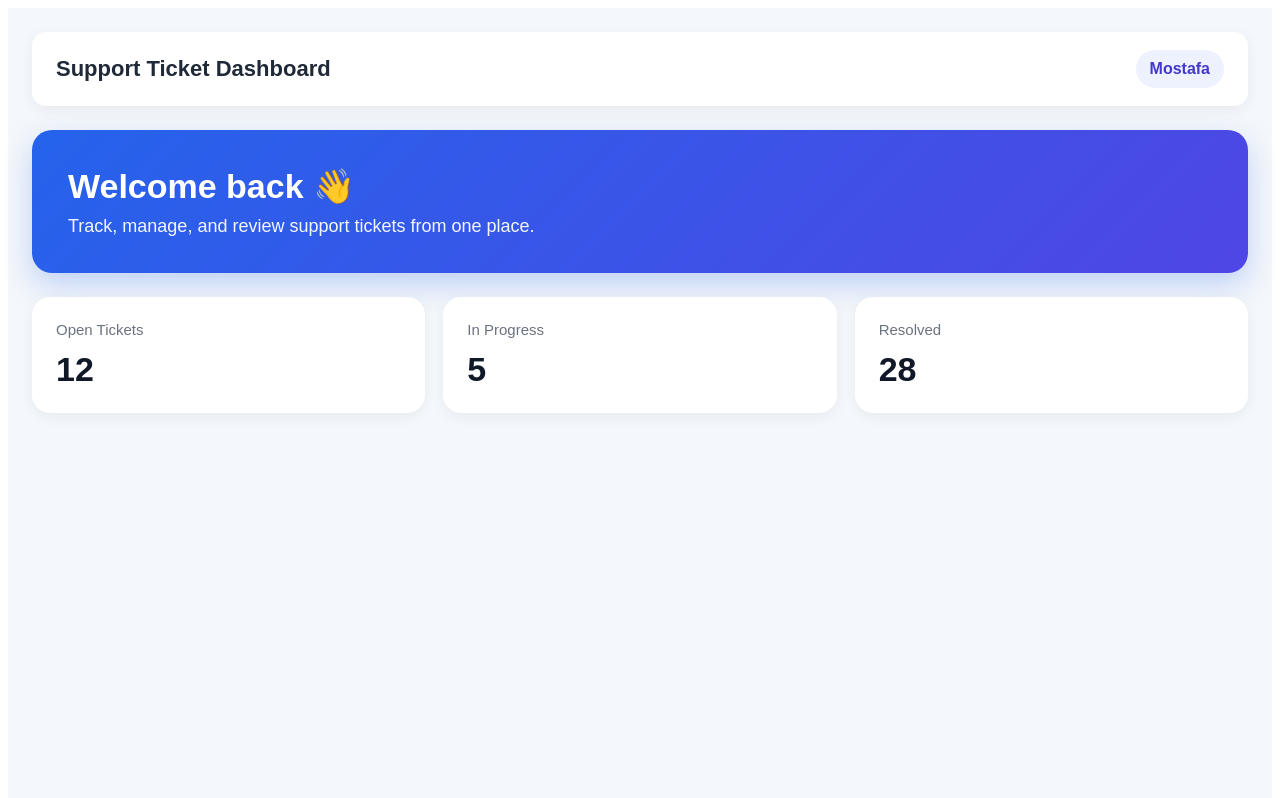
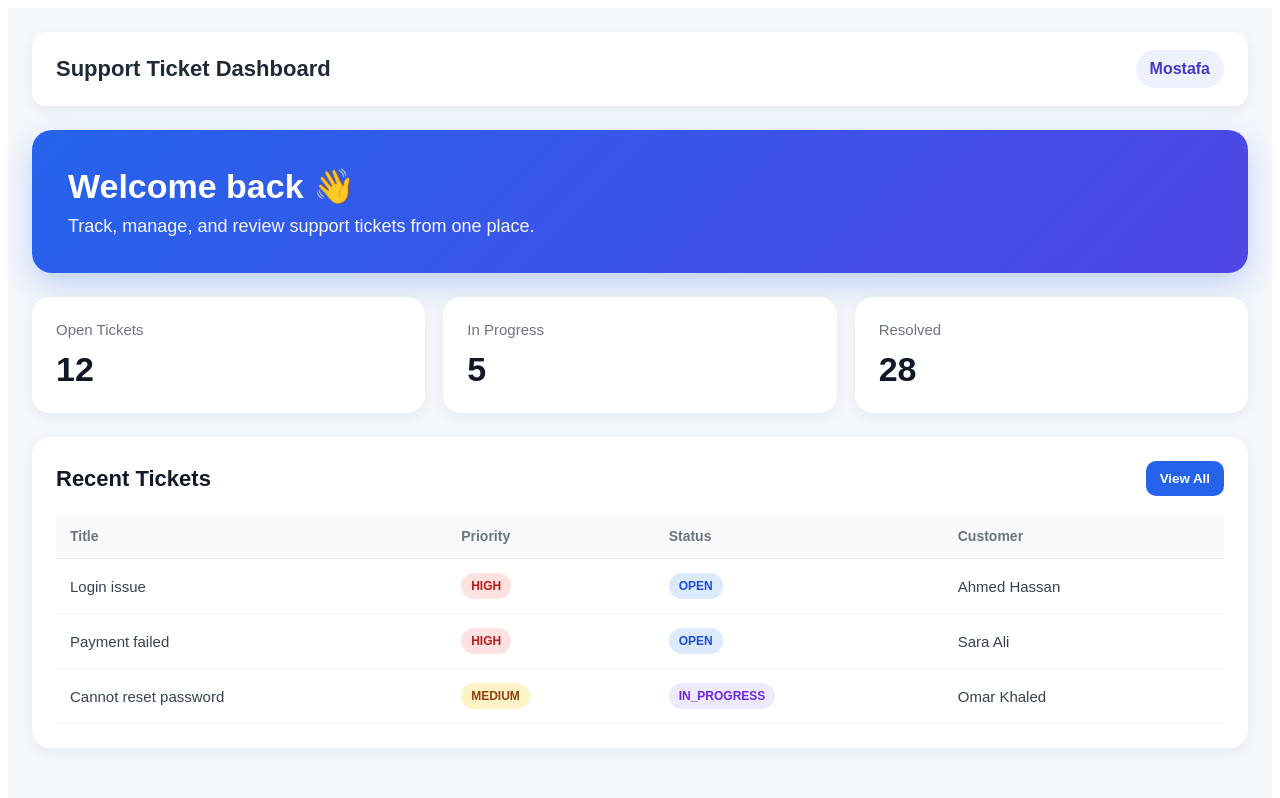
Before and after one commit to mostafa2742002/support-ticket-dashboard, an Angular app: page / in a window 1280 px wide. Shown: the top 798 px of the page. Built offline with nearby package versions, Linux system fonts and the light colour scheme.

Commit message:
Add recent tickets section with dynamic data and styling

```diff
--- a/src/app/app.css
+++ b/src/app/app.css
@@ -74,3 +74,94 @@
   color: #111827;
   font-size: 34px;
 }
+
+.table-card {
+  margin-top: 24px;
+  background: white;
+  border-radius: 18px;
+  padding: 24px;
+  box-shadow: 0 4px 14px rgba(0, 0, 0, 0.06);
+}
+
+.table-header {
+  display: flex;
+  justify-content: space-between;
+  align-items: center;
+  margin-bottom: 18px;
+}
+
+.table-header h2 {
+  margin: 0;
+  color: #111827;
+  font-size: 22px;
+}
+
+.table-header button {
+  border: none;
+  background: #2563eb;
+  color: white;
+  padding: 10px 14px;
+  border-radius: 10px;
+  font-weight: 600;
+  cursor: pointer;
+}
+
+.table-header button:hover {
+  background: #1d4ed8;
+}
+
+table {
+  width: 100%;
+  border-collapse: collapse;
+}
+
+thead {
+  background: #f9fafb;
+}
+
+th {
+  text-align: left;
+  color: #6b7280;
+  font-size: 14px;
+  padding: 14px;
+  border-bottom: 1px solid #e5e7eb;
+}
+
+td {
+  padding: 14px;
+  border-bottom: 1px solid #f3f4f6;
+  color: #374151;
+  font-size: 15px;
+}
+
+tbody tr:hover {
+  background: #f9fafb;
+}
+
+.badge {
+  display: inline-block;
+  padding: 6px 10px;
+  border-radius: 999px;
+  font-size: 12px;
+  font-weight: 700;
+}
+
+.badge-high {
+  background: #fee2e2;
+  color: #b91c1c;
+}
+
+.badge-medium {
+  background: #fef3c7;
+  color: #92400e;
+}
+
+.badge-open {
+  background: #dbeafe;
+  color: #1d4ed8;
+}
+
+.badge-progress {
+  background: #ede9fe;
+  color: #6d28d9;
+}
--- a/src/app/app.html
+++ b/src/app/app.html
@@ -17,4 +17,50 @@
       </div>
     }
   </section>
+
+  <section class="table-card">
+    <div class="table-header">
+      <h2>Recent Tickets</h2>
+      <button>View All</button>
+    </div>
+
+    <table>
+      <thead>
+        <tr>
+          <th>Title</th>
+          <th>Priority</th>
+          <th>Status</th>
+          <th>Customer</th>
+        </tr>
+      </thead>
+
+      <tbody>
+        @for (ticket of recentTickets; track ticket.id) {
+          <tr>
+            <td>{{ ticket.title }}</td>
+            <td>
+              <span
+                class="badge"
+                [class.badge-high]="ticket.priority === 'HIGH'"
+                [class.badge-medium]="ticket.priority === 'MEDIUM'"
+              >
+                {{ ticket.priority }}
+              </span>
+            </td>
+            <td>
+              <span
+                class="badge"
+                [class.badge-open]="ticket.status === 'OPEN'"
+                [class.badge-progress]="ticket.status === 'IN_PROGRESS'"
+              >
+                {{ ticket.status }}
+              </span>
+            </td>
+            <td>{{ ticket.customer }}</td>
+          </tr>
+        }
+      </tbody>
+    </table>
+  </section>
+
 </div>
--- a/src/app/app.ts
+++ b/src/app/app.ts
@@ -9,7 +9,7 @@ import { Component } from '@angular/core';
 export class App {
   userName = 'Mostafa';
 
-   stats = [
+  stats = [
       {
         label: 'Open Tickets',
         value: 12
@@ -23,4 +23,28 @@ export class App {
         value: 28
       }
     ];
+
+  recentTickets = [
+    {
+      id: 1,
+      title: 'Login issue',
+      priority: 'HIGH',
+      status: 'OPEN',
+      customer: 'Ahmed Hassan'
+    },
+    {
+      id: 2,
+      title: 'Payment failed',
+      priority: 'HIGH',
+      status: 'OPEN',
+      customer: 'Sara Ali'
+    },
+    {
+      id: 3,
+      title: 'Cannot reset password',
+      priority: 'MEDIUM',
+      status: 'IN_PROGRESS',
+      customer: 'Omar Khaled'
+    }
+  ];
 }
```
